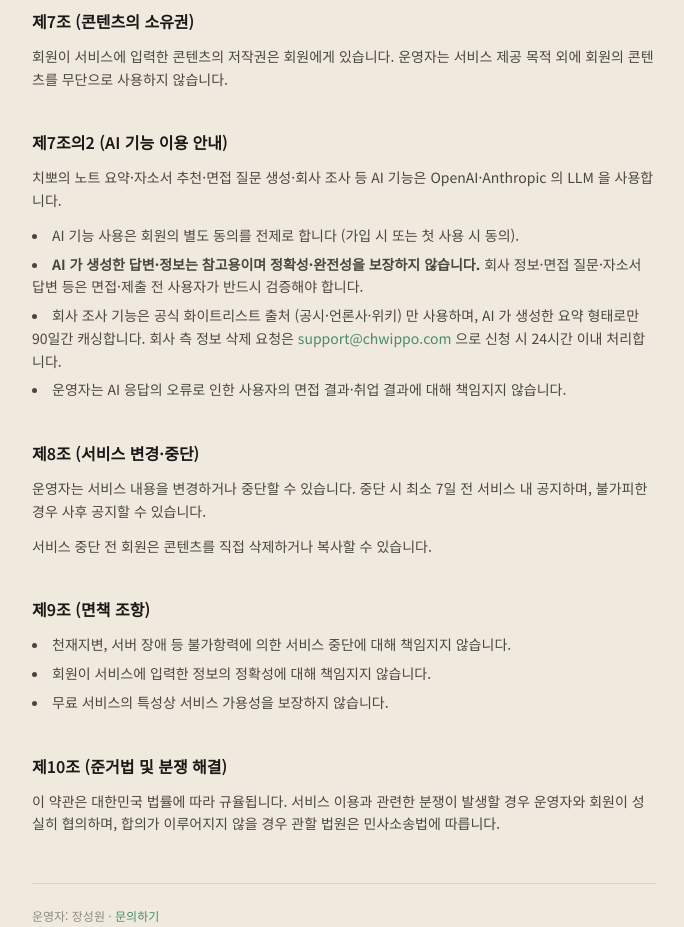
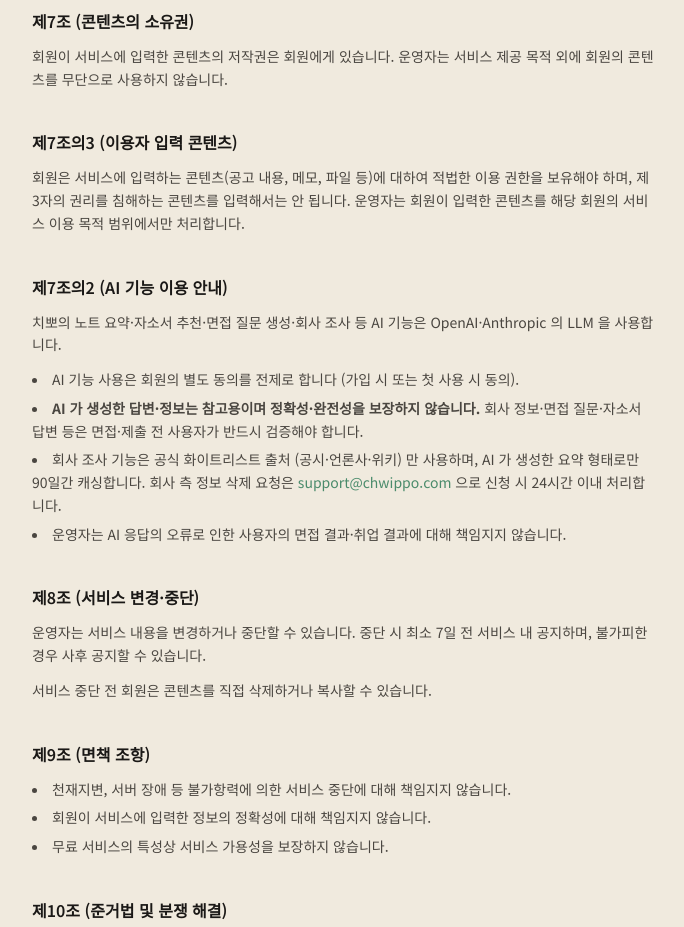
Before and after one commit to jjang6251/chwippo-front, a React (Vite) app: page /terms in a window 1280 px wide. Shown: the part 1520-2447 px from the top of the page, without its empty margins (296-980 px from the left). Built offline with nearby package versions, Linux system fonts and the light colour scheme; no server answers; a web font is replaced by a local one.

Commit message:
docs: 약관 제7조의3 이용자 입력 콘텐츠 조항 추가

```diff
--- a/src/pages/Terms.tsx
+++ b/src/pages/Terms.tsx
@@ -94,6 +94,15 @@ export function Terms() {
           </p>
         </DocSection>
 
+        <DocSection title="제7조의3 (이용자 입력 콘텐츠)">
+          <p>
+            회원은 서비스에 입력하는 콘텐츠(공고 내용, 메모, 파일 등)에 대하여
+            적법한 이용 권한을 보유해야 하며, 제3자의 권리를 침해하는 콘텐츠를
+            입력해서는 안 됩니다. 운영자는 회원이 입력한 콘텐츠를 해당 회원의
+            서비스 이용 목적 범위에서만 처리합니다.
+          </p>
+        </DocSection>
+
         <DocSection title="제7조의2 (AI 기능 이용 안내)">
           <p className="mb-3">
             치뽀의 노트 요약·자소서 추천·면접 질문 생성·회사 조사 등 AI 기능은
```
